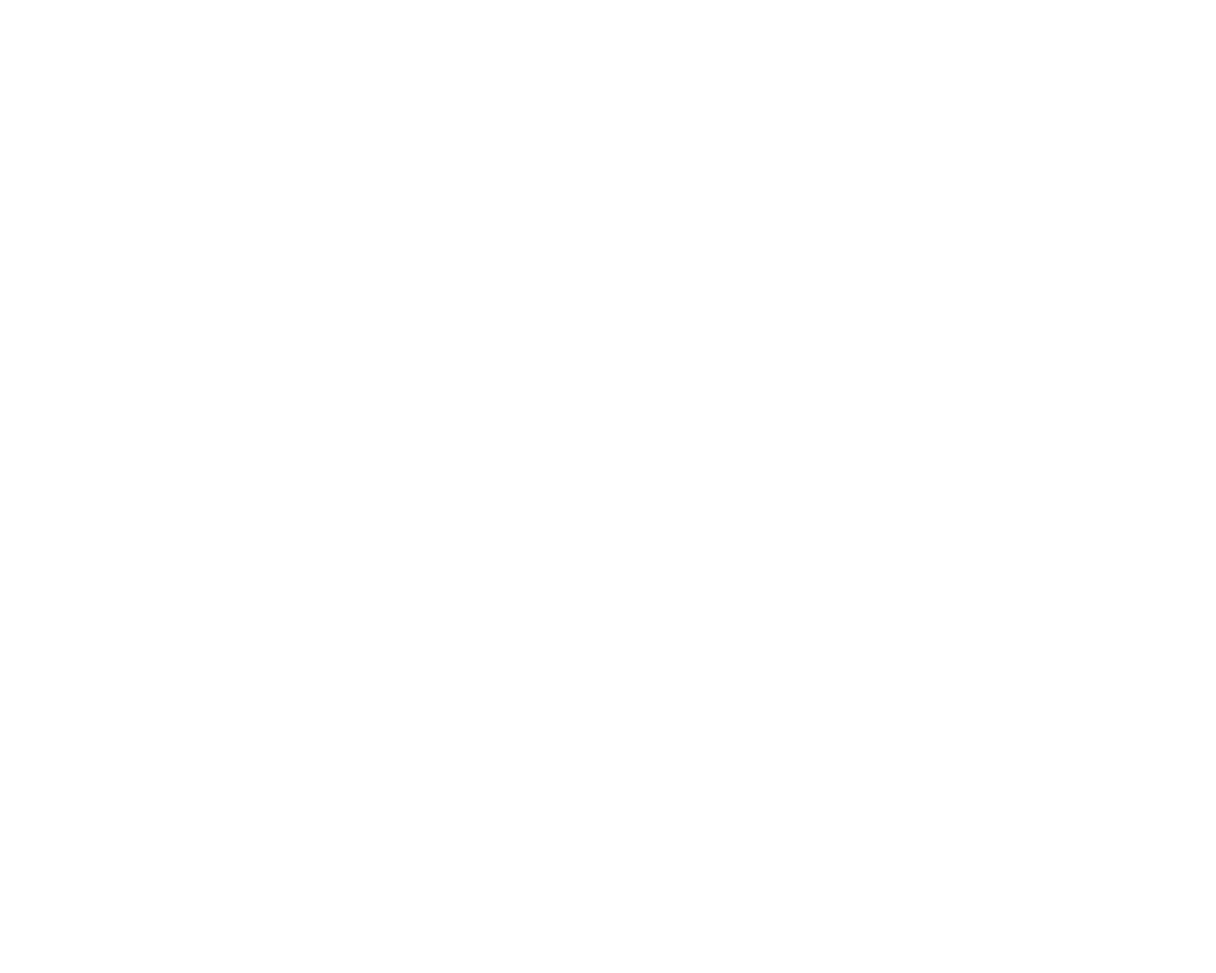
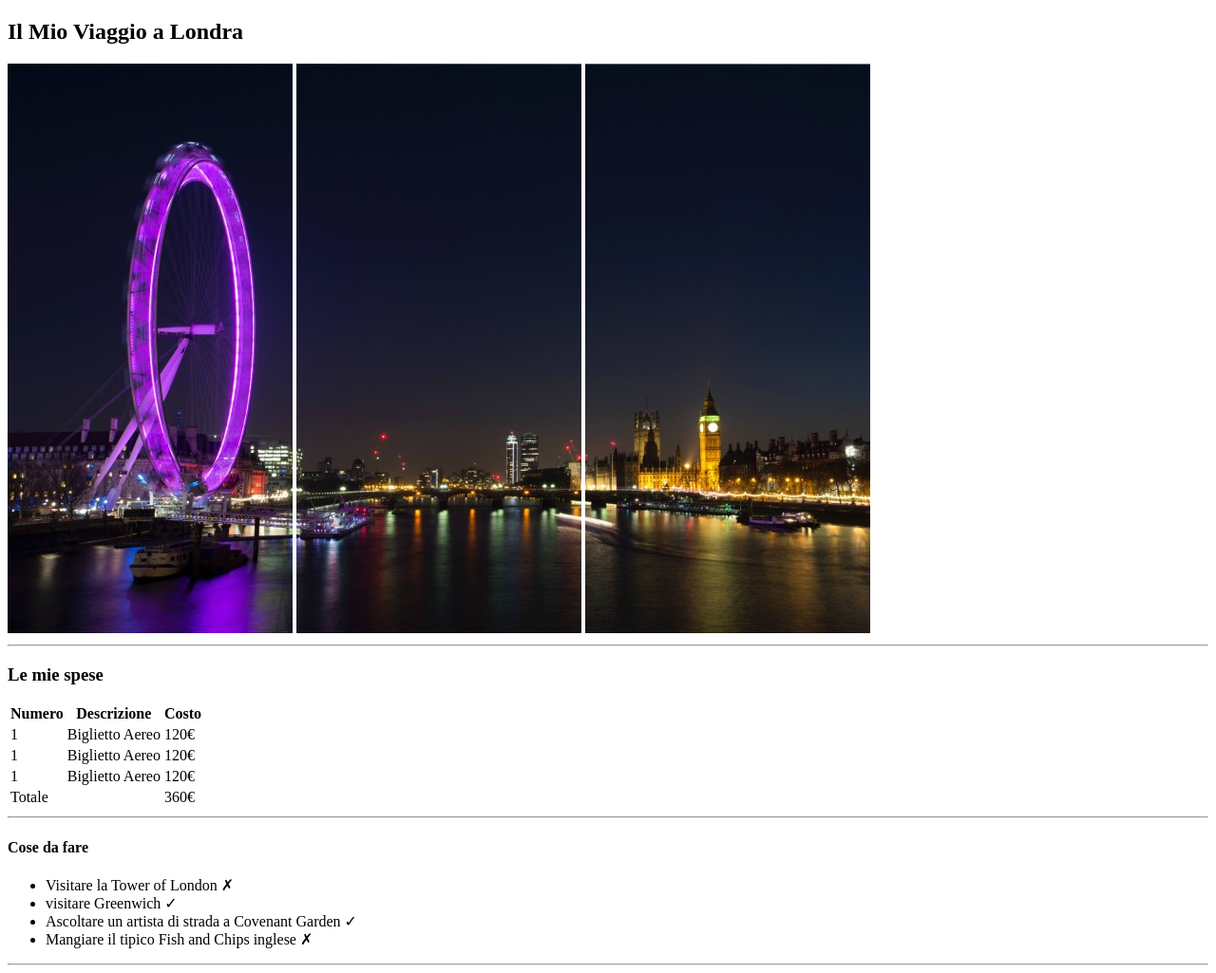
Before and after one commit to iormat/html-london-trip, a plain HTML site: page index.html in a window 1280 px wide. Shown: the whole page at 95% size. Before the commit the page ends 800 px from the top, so only its background shows below. Drawn offline with Linux system fonts and the light colour scheme.

Commit message:
header_expenses_todo

```diff
--- a/index.html
+++ b/index.html
@@ -1,5 +1,5 @@
 <!DOCTYPE html>
-<html lang="en">
+<html lang="it">
 <head>
     <meta charset="UTF-8">
     <meta http-equiv="X-UA-Compatible" content="IE=edge">
@@ -9,13 +9,65 @@
 <body>
 
     <header>
-        <section class="title"></section>
-        <section class="header_photos"></section>
+        <section class="title">
+            <h1>Il Mio Viaggio a Londra</h1>
+        </section>
+
+        <section class="header_photos">
+            <img src="img/pexels-bill-emrich-230794-0.jpg" alt="London Eye at night">
+            <img src="img/pexels-bill-emrich-230794-1.jpg" alt="London Eye at night">
+            <img src="img/pexels-bill-emrich-230794-2.jpg" alt="London Eye at night">
+        </section>
+        <hr>
     </header>
 
     <main>
-        <section class="expenses"></section>
-        <section class="todo"></section>
+        <section class="expenses">
+            <h3>Le mie spese</h3>
+            <!-- qui inizia la table -->
+            <table>
+                <thead>
+                    <tr>
+                        <th>Numero</th>
+                        <th>Descrizione</th>
+                        <th>Costo</th>
+                    </tr>
+                </thead>
+                <tbody>
+                    <tr>
+                        <td>1</td>
+                        <td>Biglietto Aereo</td>
+                        <td>120&euro;</td>
+                    </tr>
+                    <tr>
+                        <td>1</td>
+                        <td>Biglietto Aereo</td>
+                        <td>120&euro;</td>
+                    </tr>
+                    <tr>
+                        <td>1</td>
+                        <td>Biglietto Aereo</td>
+                        <td>120&euro;</td>
+                    </tr>
+                    <tr>
+                        <td>Totale</td>
+                        <td></td>
+                        <td>360&euro;</td>
+                    </tr>
+                </tbody>
+            </table>
+        </section>
+        <hr>
+        <section class="todo">
+            <h4>Cose da fare</h4>
+            <ul>
+                <li>Visitare la Tower of London &cross;</li>
+                <li>visitare Greenwich &checkmark;</li>
+                <li>Ascoltare un artista di strada a Covenant Garden &checkmark;</li>
+                <li>Mangiare il tipico Fish and Chips inglese &cross;</li>
+            </ul>
+        </section>
+        <hr>
         <section class="trip_info"></section>
     </main>
 
```
